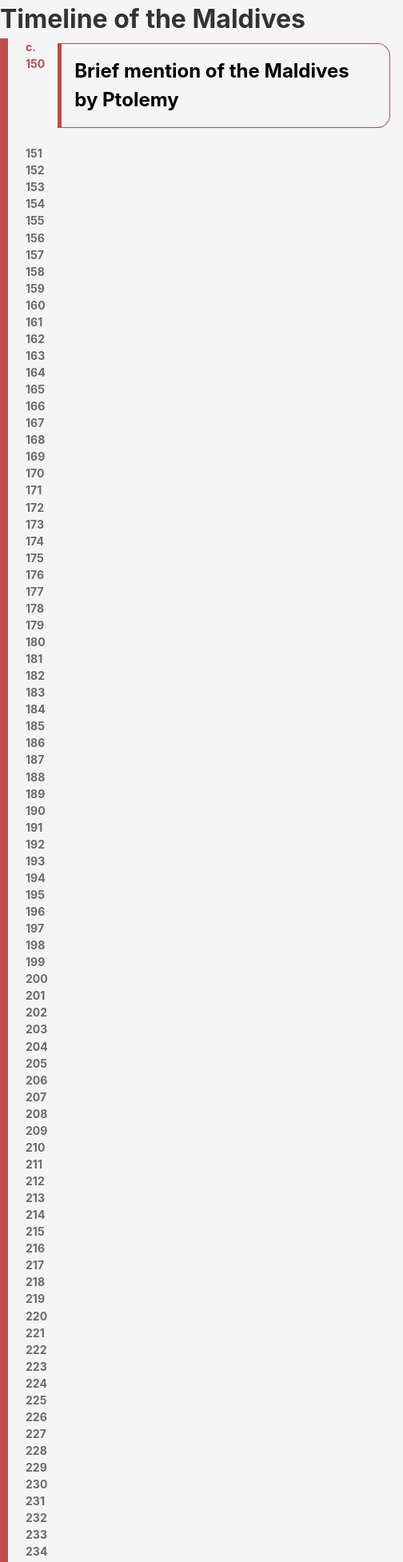
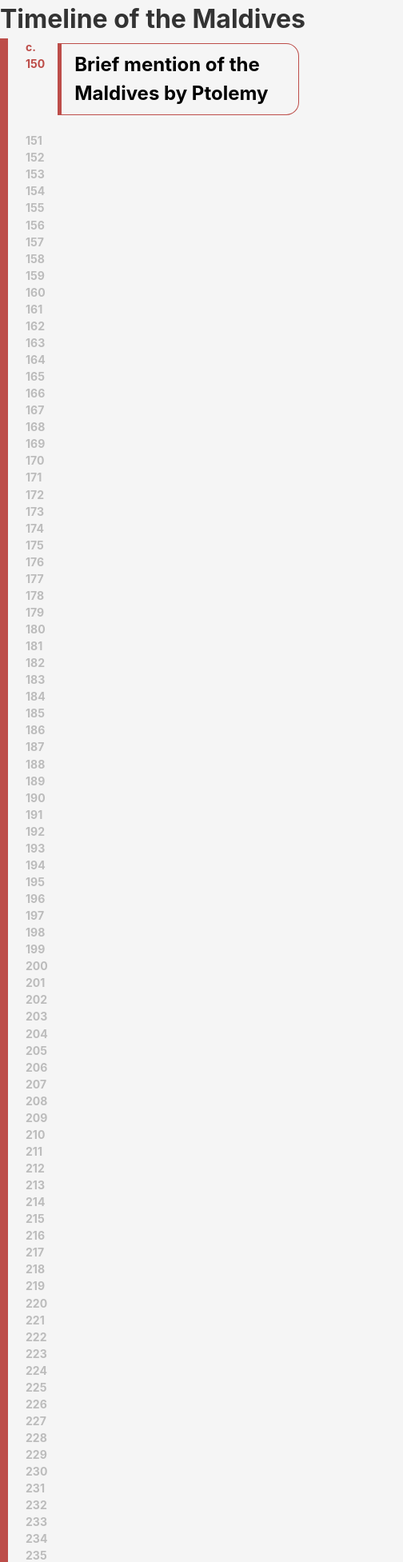
Before and after one commit to faryyym/maldive_history, a Vue app: page / in a window 390 px wide. Shown: the top 1953 px of the page at 80% size, 504 px wide, since content can reach past the window. Built offline with nearby package versions, Linux system fonts and the light colour scheme.

Commit message:
Improve: Event Image placing
Adjust event max width for mobile vs desktop

```diff
--- a/src/App.vue
+++ b/src/App.vue
@@ -14,6 +14,9 @@
         class="event"
         v-if="yearData.title"
         @click="toggleInfo(yearData.year)"
+        :style="
+          yearData.imageUrl ? { padding: '1rem' } : { padding: '0.5rem 1rem' }
+        "
       >
         <div class="title-container">
           <img
@@ -126,7 +129,7 @@ export default {
 <style scoped lang="scss">
 .container {
   position: relative;
-  height: 100%; /* Make the container full height */
+  // height: 100%; /* Make the container full height */
 }
 .line {
   position: absolute;
@@ -136,7 +139,7 @@ export default {
 }
 .year {
   /* Your styles for year blocks */
-  color: #6b6b6b;
+  color: $grey;
   display: flex;
   // flex-direction: column;
   margin-left: 2rem;
@@ -145,6 +148,7 @@ export default {
 
   &:hover > .year_h3 {
     font-size: 1rem;
+    color: $text;
   }
 
   .year_h3 {
@@ -163,7 +167,7 @@ export default {
   border: 1px solid $primary;
   border-left: 5px solid $primary;
 
-  max-width: 700px;
+  max-width: 400px;
   margin: 0.35rem 1rem;
 
   @include mobile {
@@ -188,29 +192,16 @@ export default {
   }
 }
 
-// .additional-info {
-//   height: 0;
-//   overflow: hidden;
-//   transition: height 0.5s ease;
-// }
-
-// .year:hover .additional-info {
-//   height: 100px; /* Set a height that accommodates your content */
-// }
-
 .additional-info {
-  transition: max-height 0.5s ease;
+  transition: max-height 0.5s ease, margin 0.75s ease;
   max-height: 0;
   overflow: hidden;
-
-  /* other styles... */
 }
 
 .show-info {
   height: 100%;
-  max-height: 1000px; /* Set a value larger than your expected content height */
-
-  /* other styles... */
+  max-height: 1000px;
+  margin: 1rem 0;
 }
 .period {
   margin-top: 1rem;
@@ -218,11 +209,20 @@ export default {
 
 .title-container {
   display: flex;
+  @include mobile {
+    flex-direction: column-reverse;
+  }
 }
 
 .image {
-  // border-radius: 100%;
-  max-width: 200px;
-  // height: auto;
+  border-radius: 1rem;
+  border: 1px solid $grey;
+  max-width: 100px;
+  margin-right: 1rem;
+
+  @include mobile {
+    max-width: 100%;
+    margin-top: 1rem;
+  }
 }
 </style>
--- a/src/assets/historicalData.json
+++ b/src/assets/historicalData.json
@@ -284,13 +284,15 @@
     "title": "Reign of Sulṭān Muḥammad al-Jamīl (Jamal al-Dīn)",
     "description": "Muhammad al-Jamil was the husband of Sulṭāna Khadijah and assumed the reign forcibly. He reigned for one year before being murdered by the Sulṭāna.",
     "reference": ["31"],
-    "imageUrl": ""
+    "imageUrl": "",
+    "year": "1363"
   },
   {
     "start_year": "1364",
     "end_year": "1373",
     "title": "Second Reign of Sulṭāna Rehendi (Khadījah) Kabadi Kilege",
     "description": "",
+    "year": "1364",
     "reference": ["32"],
     "imageUrl": ""
   },
@@ -300,11 +302,14 @@
     "title": "Reign of Sulṭān ‘Abdullah I",
     "description": "‘Abdullah I took the throne by force from his wife Sulṭāna Rehendi.",
     "reference": ["33"],
+    "year": "1373",
+
     "imageUrl": ""
   },
   {
     "start_year": "1376",
     "end_year": "1379",
+    "year": "1376",
     "title": "Third Reign of Sulṭāna Rehendi (Khadijah) Kabadi Kilege",
     "description": "Sulṭāna Rehendi seized the throne by killing her husband Sulṭān ‘Abdullah I.",
     "reference": ["34"],
@@ -865,7 +870,7 @@
     "end_year": "1691",
     "title": "Reign of Sulṭān Kuda Muḥammad",
     "description": "Sulṭān Kuda Muḥammad was the son of Sulṭān Iskandar Ibrahīm and his concubine Mariyam Kabafanu. His mother seized rule on behalf of him and appointed her brothers to the role of wazīrs. This period lasted from 1687-1691. In 1691, Tiladummati Atoll was attacked by Indian ‘pirate’ vessels which were successfully repulsed by the Maldivian fleet, but during celebrations sparks falling into a powder magazine of the boat carrying the Sulṭān and his mother causing an explosion in which both were killed.",
-    "year": "",
+    "year": "1687",
     "reference": ["97"],
     "imageUrl": ""
   },
@@ -1317,7 +1322,7 @@
     "description": "Introduced the first Constitution which ended when he was deposed and exiled.",
     "year": "1902",
     "reference": ["150"],
-    "imageUrl": "https://scontent.fmle2-2.fna.fbcdn.net/v/t1.6435-9/119064195_3192695854183250_2033006373944418253_n.jpg?_nc_cat=105&ccb=1-7&_nc_sid=8bfeb9&_nc_eui2=AeGYCQ6UY_gOmD1aHgtwWj5ex0iqZ-Togw7HSKpn5OiDDut8y_yeXfsO82BN2_fPplU&_nc_ohc=BZk00mhCnKcAX9EeaFh&_nc_ht=scontent.fmle2-2.fna&oh=00_AfB1PJJbf7Bcmta-96SLq2DmE8Qg-rSt9-jrtlpl7VAEsQ&oe=645372D6"
+    "imageUrl": ""
   },
   {
     "start_year": "1935",
--- a/src/assets/variables.scss
+++ b/src/assets/variables.scss
@@ -3,6 +3,7 @@ $secondary: #1f7992;
 $accent: #ff9900;
 $background: #f5f5f5;
 $text: #333;
+$grey: #bcbcbc;
 
 // Typography
 $font-family: Inter, system-ui, Avenir, Helvetica, Arial, sans-serif;
```
Also changed, not shown: src/assets/thundukuna_pattern-02.svg (added).
